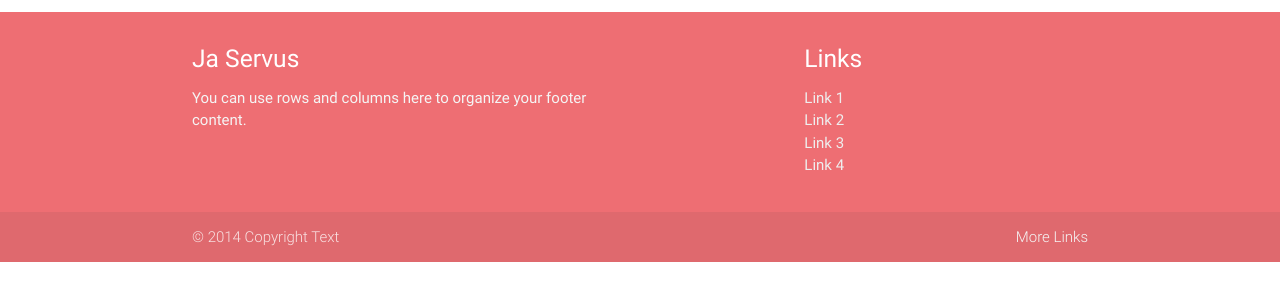
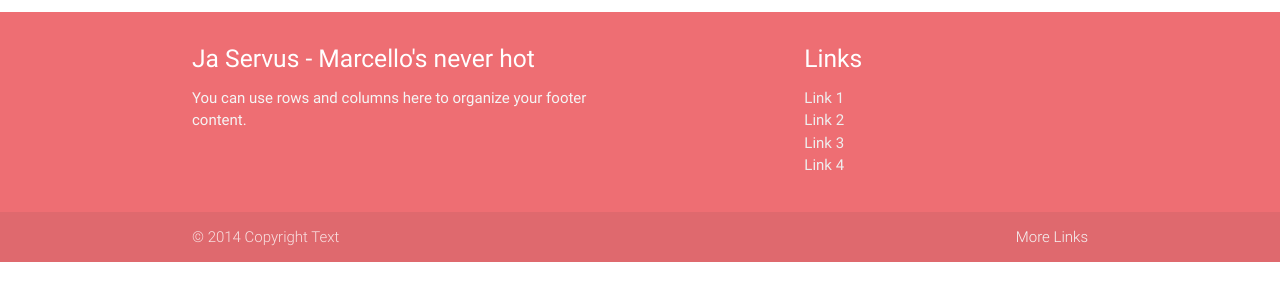
Before and after one commit to timonthytim/timonthytim.github.io, a plain HTML site: page index.html in a window 1280 px wide. Shown: the part 426-726 px from the top of the page. Drawn offline with nearby package versions, Linux system fonts and the light colour scheme.

Commit message:
marcellos never hot

```diff
--- a/index.html
+++ b/index.html
@@ -38,7 +38,7 @@
           <div class="container">
             <div class="row">
               <div class="col l6 s12">
-                <h5 class="white-text">Ja Servus</h5>
+                <h5 class="white-text">Ja Servus - Marcello's never hot</h5>
                 <p class="grey-text text-lighten-4">You can use rows and columns here to organize your footer content.</p>
               </div>
               <div class="col l4 offset-l2 s12">
```
